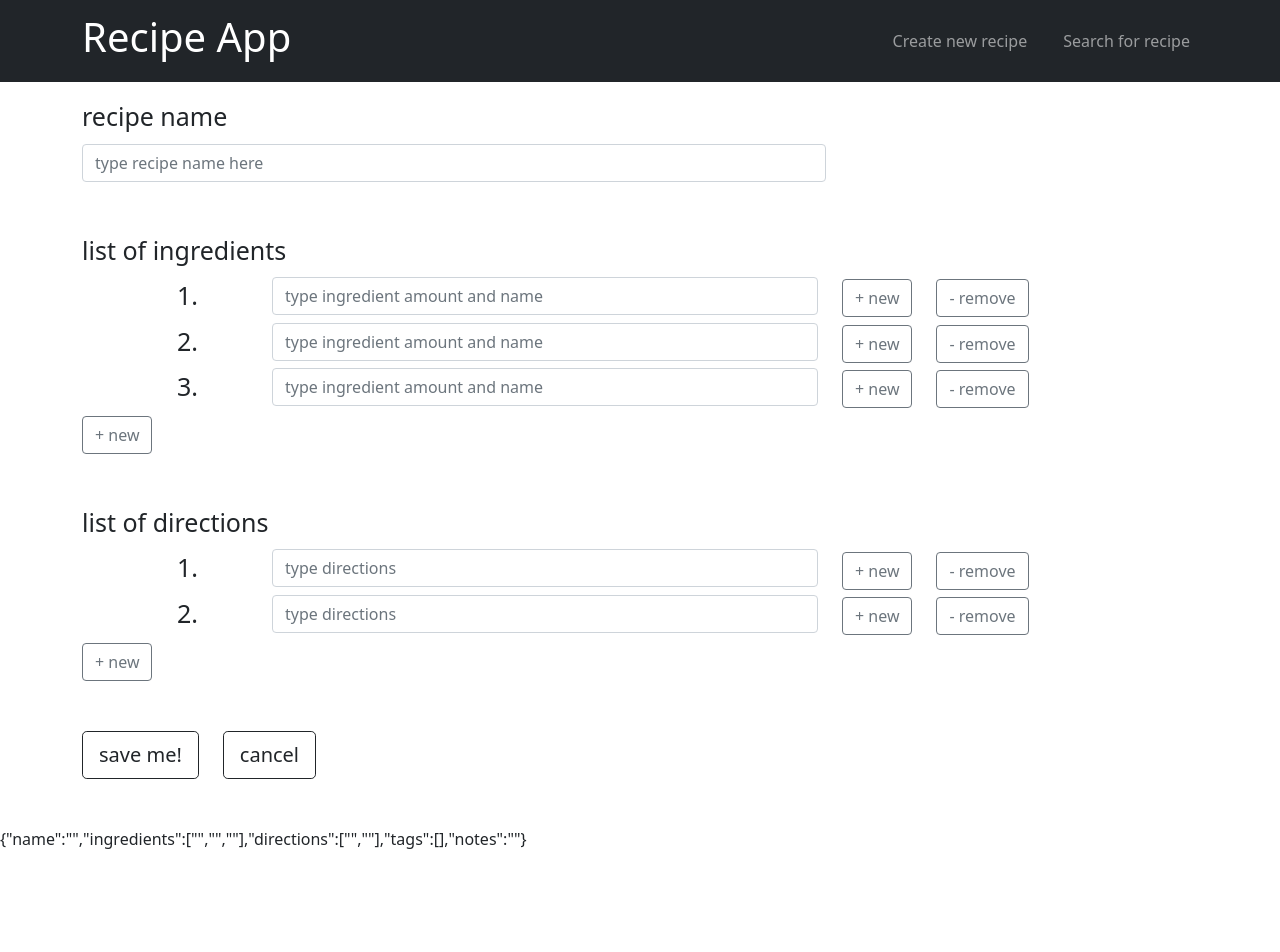
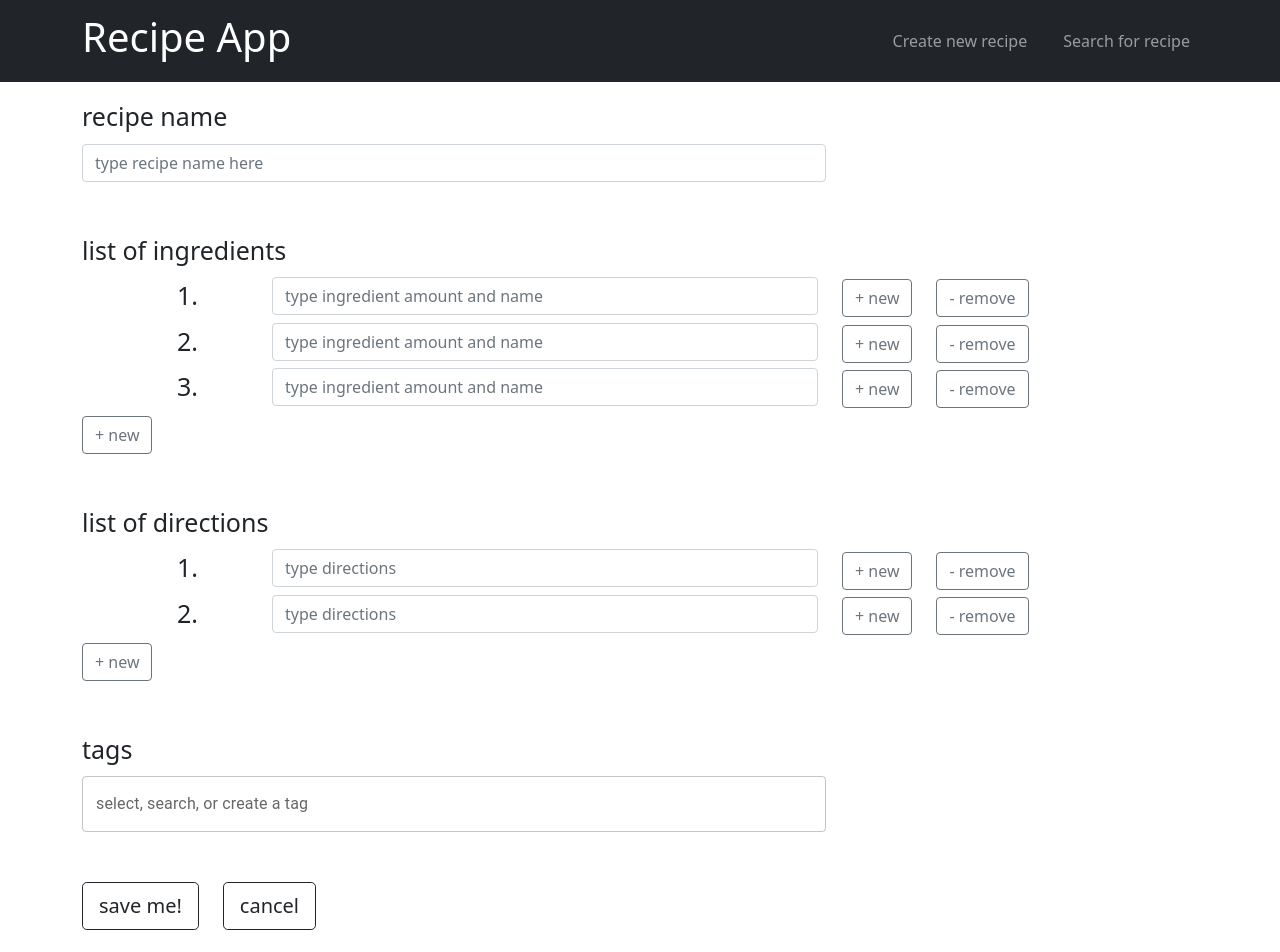
Before and after one commit to bmtef-02/recipe-app-client, a React (Create React App) app: page /new in a window 1280 px wide. Shown: the top 952 px of the page. Before the commit the page ends 851 px from the top, so only its background shows below. Built offline with nearby package versions, Linux system fonts and the light colour scheme.

Commit message:
tags component

```diff
--- a/package.json
+++ b/package.json
@@ -3,6 +3,9 @@
     "version": "0.1.0",
     "private": true,
     "dependencies": {
+        "@emotion/react": "^11.9.3",
+        "@emotion/styled": "^11.9.3",
+        "@mui/material": "^5.9.2",
         "@testing-library/jest-dom": "^5.16.4",
         "@testing-library/react": "^13.3.0",
         "@testing-library/user-event": "^13.5.0",
--- a/src/components/NewRecipeComponent.js
+++ b/src/components/NewRecipeComponent.js
@@ -1,9 +1,10 @@
-import React, { useState } from "react";
-import { Container, Row, Col, Button, Form } from "react-bootstrap";
-import Header from "./HeaderComponent";
-import NameForm from "./NameFormComponent";
-import IngredientForm from "./IngredientFormComponent";
-import DirectionForm from "./DirectionFormComponent";
+import React, { useState } from 'react';
+import { Container, Row, Col, Button, Form } from 'react-bootstrap';
+import Header from './HeaderComponent';
+import NameForm from './NameFormComponent';
+import IngredientForm from './IngredientFormComponent';
+import DirectionForm from './DirectionFormComponent';
+import Tags from './TagsComponent';
 
 export default function NewRecipe() {
     const [reqBody, setReqBody] = useState({
@@ -125,6 +126,7 @@ export default function NewRecipe() {
                         setReqBody={setReqBody}
                         errors={errors}
                     />
+                    <Tags />
                     <Row className="mb-5">
                         <Col xs="auto">
                             <Button type="submit" variant="outline-dark" size="lg">save me!</Button>
--- /dev/null
+++ b/src/components/TagsComponent.js
@@ -0,0 +1,77 @@
+import React from 'react';
+import { Row, Col, Form } from 'react-bootstrap';
+import Chip from '@mui/material/Chip';
+import Autocomplete from '@mui/material/Autocomplete';
+import TextField from '@mui/material/TextField';
+
+const styles = {
+    tags: {
+        fontSize: '25px',
+        marginBottom: '50px',
+    },
+    feedback: {
+        fontSize: '12px',
+        marginTop: '0px',
+    }
+}
+
+export default function Tags() {
+
+    return (
+        <Row style={styles.tags}>
+            <Form.Group>
+                <Form.Label>tags</Form.Label>
+                <Col lg={8} md={9}>
+                    {/* <Autocomplete
+                        multiple
+                        id="tags-outlined"
+                        options={foodTags}
+                        getOptionLabel={(option) => option}
+                        filterSelectedOptions
+                        renderInput={(params) => (
+                            <TextField
+                                {...params}
+                                label="select or search for tags"
+                                placeholder="tags"
+                            />
+                        )}
+                    /> */}
+                    <Autocomplete
+                        multiple
+                        id="tags-filled"
+                        options={foodTags.map((option) => option)}
+                        freeSolo
+                        renderTags={(value, getTagProps) =>
+                            value.map((option, index) => (
+                                <Chip variant="outlined" label={option} {...getTagProps({ index })} />
+                            ))
+                        }
+                        renderInput={(params) => (
+                            <TextField
+                                {...params}
+                                label="select, search, or create a tag"
+                                placeholder="tags"
+                            />
+                        )}
+                    />
+                </Col>
+            </Form.Group>
+        </Row>
+    )
+}
+
+const foodTags = [
+    'American',
+    'Chinese',
+    'Italian',
+    'Korean',
+    'Taiwanese',
+    'Thai',
+    'Indian',
+    'Vietnamese',
+    'Mexican',
+    'Mediterranean',
+    'Armenian',
+    'Vegan',
+    'Vegetarian',
+  ];
```
Also changed, not shown: 1 other file (tests, documents, lock files or other folders). Lines whose indentation alone changed are shown as unchanged.
